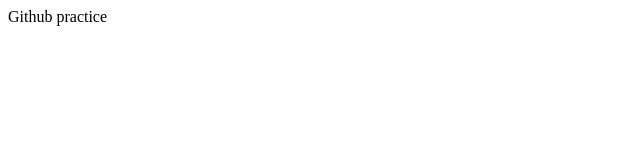
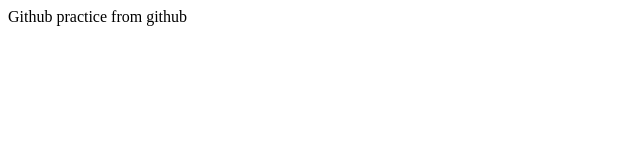
Before and after one commit to malathicse18/git001, a plain HTML site: page index.html in a window 1280 px wide. Shown: the whole page, without its empty margins (0-640 px from the left). Drawn offline with Linux system fonts and the light colour scheme.

Commit message:
Update index.html
Updated from Github

```diff
--- a/index.html
+++ b/index.html
@@ -6,6 +6,6 @@
         </title>
     </head>
     <body>
-        Github practice
+        Github practice from github
     </body>
 </html>
```
